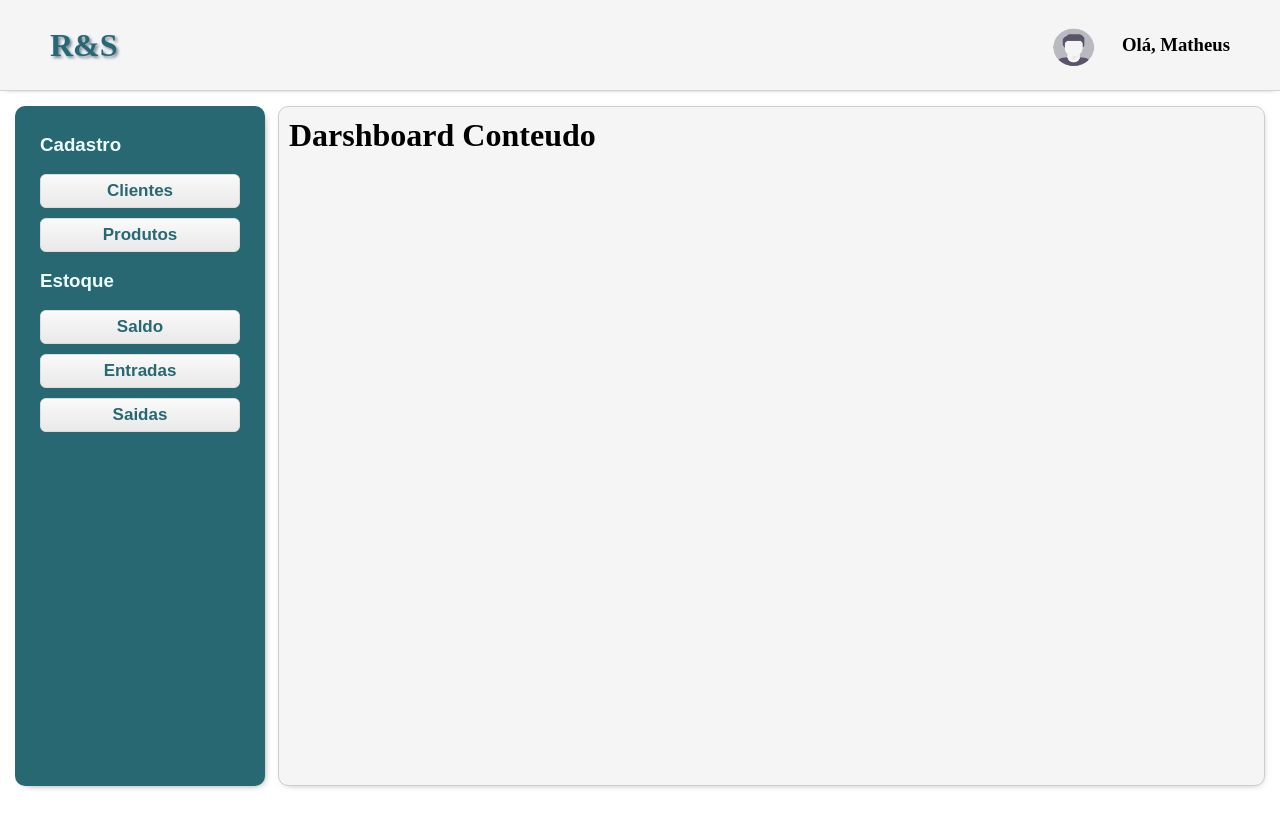
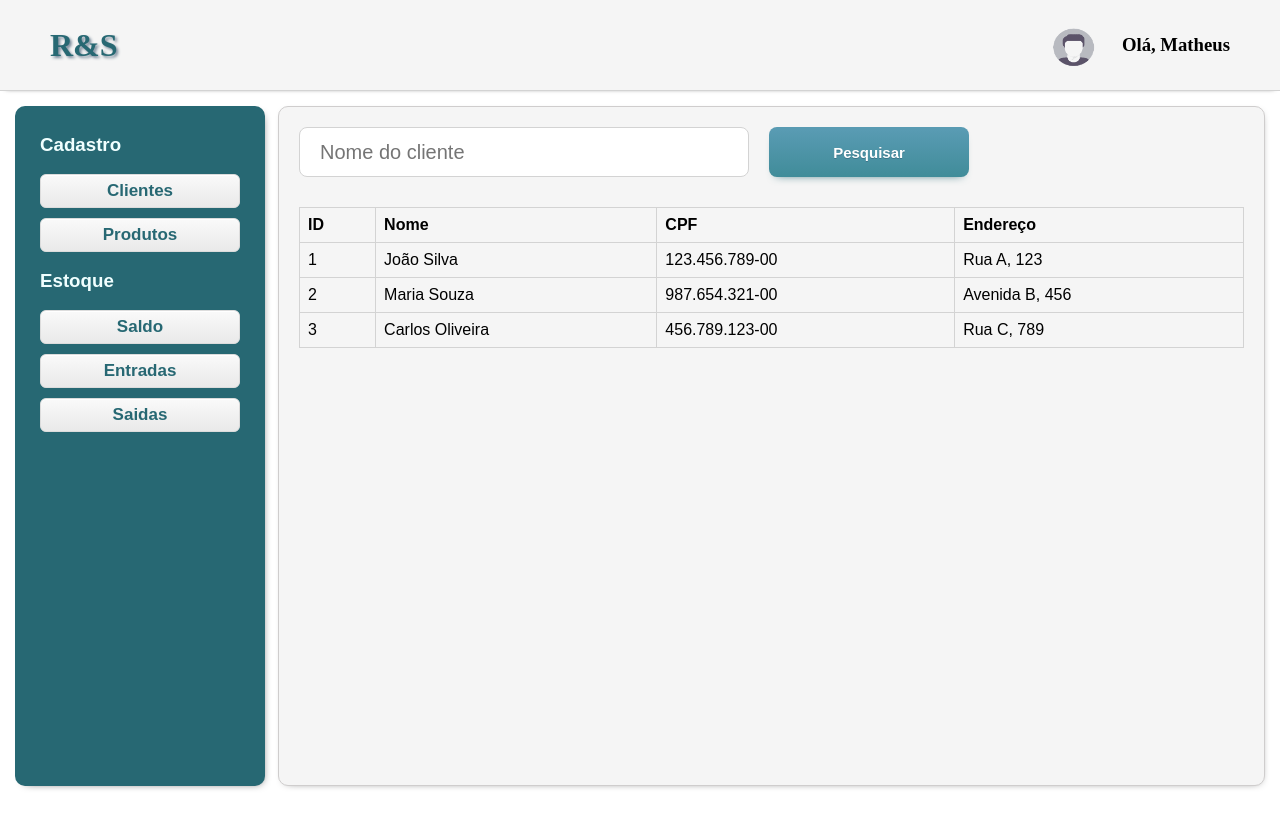
Before and after one commit to makafreitasdev/RegisterStock, a Next.js app: page /dashboard in a window 1280 px wide. Shown: the top 828 px of the page. Built offline with nearby package versions, Linux system fonts and the light colour scheme.

Commit message:
feature: Implemented table skeleton

```diff
--- a/components/dashborardContent/Content.jsx
+++ b/components/dashborardContent/Content.jsx
@@ -1,9 +1,44 @@
-import styles from "./Content.module.css"
+import styles from "./Content.module.css";
 
 export default function Content() {
-    return(
-        <div className={styles.dashboardContent}>
-            <h1>Darshboard Conteudo</h1>
-        </div>
-    )
+  return (
+    <div className={styles.dashboardContent}>
+      <div className={styles.searchContent}>
+        <input
+          type="text"
+          placeholder="Nome do cliente"
+          className={styles.searchInput}
+        />
+        <button className={styles.searchButton}>Pesquisar</button>
+      </div>
+      <div className={styles.tableContent}>
+        <table className={styles.table}>
+          <tr>
+            <th className={styles.tableHead}>ID</th>
+            <th className={styles.tableHead}>Nome</th>
+            <th className={styles.tableHead}>CPF</th>
+            <th className={styles.tableHead}>Endereço</th>
+          </tr>
+          <tr>
+            <td className={styles.tableData}>1</td>
+            <td className={styles.tableData}>João Silva</td>
+            <td className={styles.tableData}>123.456.789-00</td>
+            <td className={styles.tableData}>Rua A, 123</td>
+          </tr>
+          <tr>
+            <td className={styles.tableData}>2</td>
+            <td className={styles.tableData}>Maria Souza</td>
+            <td className={styles.tableData}>987.654.321-00</td>
+            <td className={styles.tableData}>Avenida B, 456</td>
+          </tr>
+          <tr>
+            <td className={styles.tableData}>3</td>
+            <td className={styles.tableData}>Carlos Oliveira</td>
+            <td className={styles.tableData}>456.789.123-00</td>
+            <td className={styles.tableData}>Rua C, 789</td>
+          </tr>
+        </table>
+      </div>
+    </div>
+  );
 }
--- a/components/dashborardContent/Content.module.css
+++ b/components/dashborardContent/Content.module.css
@@ -1,11 +1,79 @@
 .dashboardContent {
     display: flex;
+    flex-direction: column;
     background-color: whitesmoke;
     box-shadow: 1px 2px 10px -7px black;
     border: 0.3px solid rgb(207, 205, 205);
     border-radius: 10px;
     margin-left: 13px;
-    padding: 10px;
+    padding: 20px;
     height: 85%;
     width: 100%;
 }
+
+.searchContent {
+    display: flex;
+}
+
+.searchInput {
+    width: 450px;
+    height: 50px;
+    padding-left: 20px;
+    outline: none;
+    font-family:Arial;
+    font-size: 20px;
+    border-radius: 8px;
+    border: 0.3px solid lightgray;
+}
+
+.searchButton {
+    height: 50px;
+    width: 200px;
+    margin-left: 20px;
+    box-shadow: 0px 5px 10px -7px #276873;
+	background:linear-gradient(to bottom, #599bb3 5%, #408c99 100%);
+	background-color:#5975b3;
+	border-radius:8px;
+    border: none;
+	cursor:pointer;
+	color:#ffffff;
+	font-family:Arial;
+	font-size:15px;
+	font-weight:bold;
+	padding:13px 32px;
+	text-decoration:none;
+	text-shadow:0px 1px 0px #3d768a;
+	outline: none;
+}
+
+.searchButton:hover {
+    background:linear-gradient(to bottom, #408c99 5%, #599bb3 100%);
+	background-color:#408c99;
+}
+
+.searchButton:active {
+    position:relative;
+	top:1px;
+}
+
+.tableContent {
+    padding-top: 30px;
+}
+
+.table {
+    border-collapse: collapse;
+    width: 100%;
+    font-family:Arial;
+}
+
+.tableHead {
+    border: 0.3px solid lightgray;
+    padding: 8px;
+    text-align: left;
+}
+
+.tableData {
+    padding: 8px;
+    text-align: left;
+    border: 0.3px solid lightgray;
+}
```
